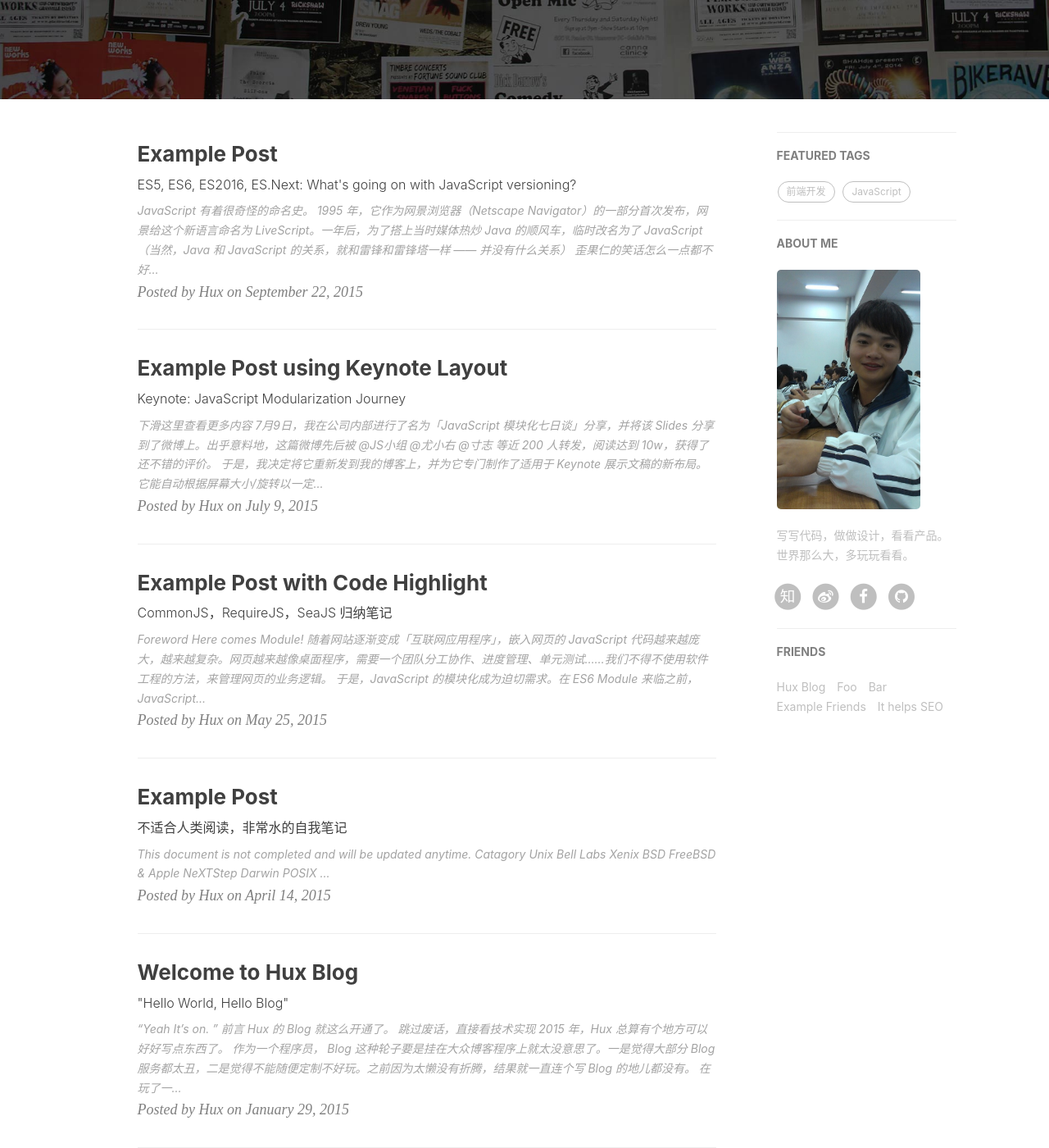
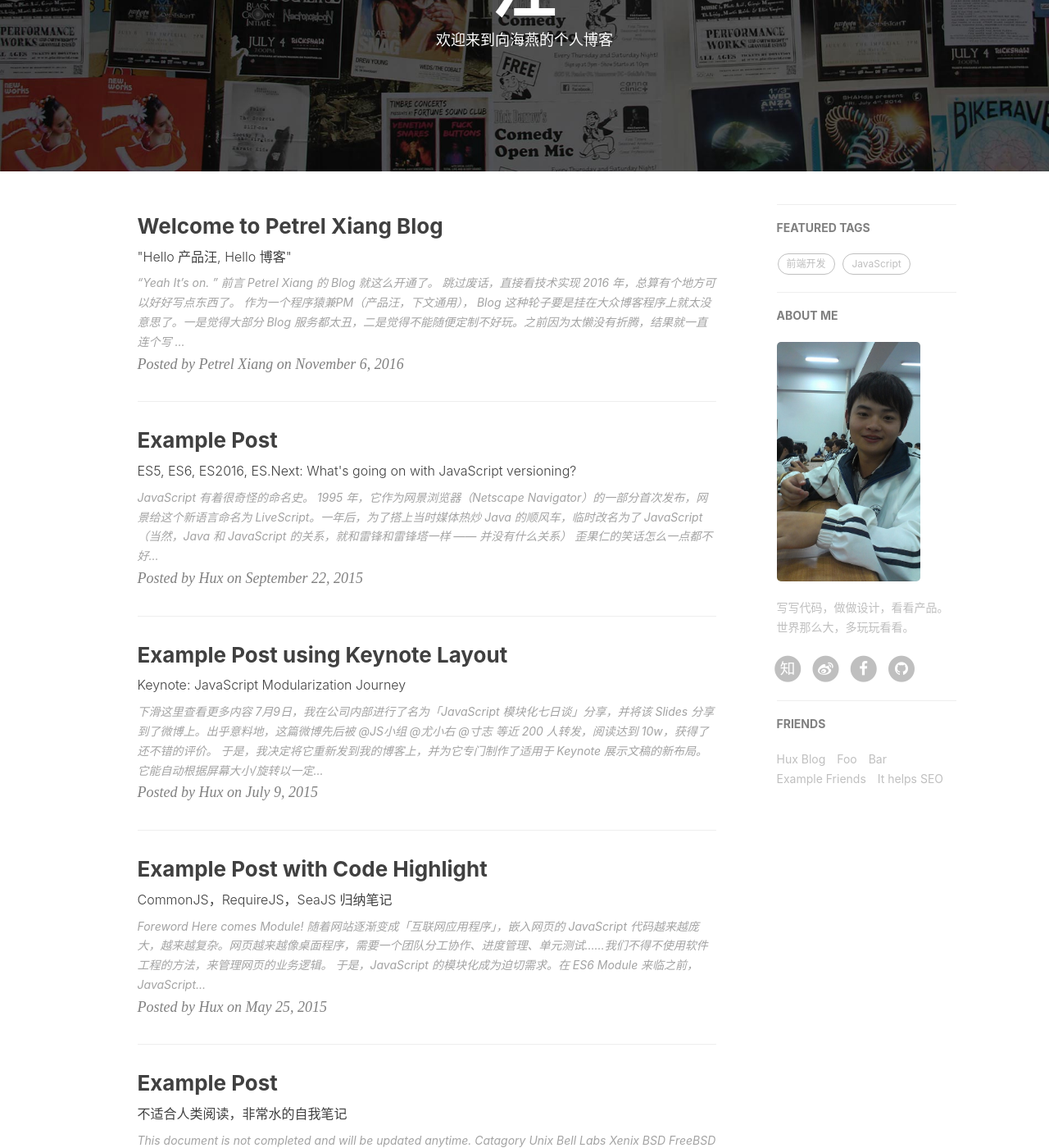
Before and after one commit to xianghaiyan/xianghaiyan.github.io, a Jekyll site: the page built from index.html, in a window 1280 px wide and 1400 px high, scrolled down 297 px. Shown: the whole window at 82% size. Built offline with Jekyll 4.4.1, drawn with Linux system fonts in a browser that asks for light colours; nearby versions of some CDN libraries; the list of posts is cut into pages by our own code; comment, search, counter and statistics services are not loaded; some of the changed lines change nothing that is shown; some of the changed text lies outside the part shown.

Commit message:
writer blogs
writer

```diff
--- a/_config.yml
+++ b/_config.yml
@@ -1,5 +1,5 @@
 # Site settings
-title: XiangHaiYan Blog
+title: 一只会写代码的产品汪
 SEOTitle: 向海燕的博客 | Xhy Blog
 header-img: img/home-bg.jpg
 email: xianghaiyan_it@163.com
--- a/_includes/footer.html
+++ b/_includes/footer.html
@@ -72,7 +72,7 @@
                 <p class="copyright text-muted">
                     Copyright &copy; {{ site.title }} {{ site.time | date: '%Y' }}
                     <br>
-                    Theme by <a href="http://www.58lhh.com">Petrel</a> |
+                    Theme by <a href="http://www.58lhh.com">Petrel Xiang</a> |
                     <iframe
                         style="margin-left: 2px; margin-bottom:-5px;"
                         frameborder="0" scrolling="0" width="91px" height="20px"
--- a/_posts/2014-01-29-hello-2015.markdown
+++ /dev/null
@@ -1,79 +0,0 @@
----
-layout:     post
-title:      "Welcome to Hux Blog"
-subtitle:   " \"Hello World, Hello Blog\""
-date:       2015-01-29 12:00:00
-author:     "Hux"
-header-img: "img/post-bg-2015.jpg"
-tags:
-    - 生活
----
-
-> “Yeah It's on. ”
-
-
-## 前言
-
-Hux 的 Blog 就这么开通了。
-
-[跳过废话，直接看技术实现 ](#build)
-
-
-
-2015 年，Hux 总算有个地方可以好好写点东西了。
-
-
-作为一个程序员， Blog 这种轮子要是挂在大众博客程序上就太没意思了。一是觉得大部分 Blog 服务都太丑，二是觉得不能随便定制不好玩。之前因为太懒没有折腾，结果就一直连个写 Blog 的地儿都没有。
-
-在玩了一段时间知乎之后，答题的快感又激起了我开博客的冲动。之前的[个人网站](http://huangxuan.me/portfolio)是作品集形式的（现在集成进来了），并不适合用来写博文，一不做二不休，花一天搞一个吧！
-
-
-<p id = "build"></p>
----
-
-## 正文
-
-接下来说说搭建这个博客的技术细节。
-
-正好之前就有关注过 [GitHub Pages](https://pages.github.com/) + [Jekyll](http://jekyllrb.com/) 快速 Building Blog 的技术方案，非常轻松时尚。
-
-其优点非常明显：
-
-* **Markdown** 带来的优雅写作体验
-* 非常熟悉的 Git workflow ，**Git Commit 即 Blog Post**
-* 利用 GitHub Pages 的域名和免费无限空间，不用自己折腾主机
-	* 如果需要自定义域名，也只需要简单改改 DNS 加个 CNAME 就好了
-* Jekyll 的自定制非常容易，基本就是个模版引擎
-
-
-本来觉得最大的缺点可能是 GitHub 在国内访问起来太慢，所以第二天一起床就到 GitCafe(Chinese GitHub Copy) 迁移了一个[镜像](http://huxpro.gitcafe.io)出来，结果还是巨慢。
-
-哥哥可是个前端好嘛！ 果断开 Chrome DevTool 查了下网络请求，原来是 **pending 在了 Google Fonts** 上，页面渲染一直被阻塞到请求超时为止，难怪这么慢。
-忍痛割爱，只好把 Web Fonts 去了（反正超时看到的也只能是 fallback ），果然一下就正常了，而且 GitHub 和 GitCafe 对比并没有感受到明显的速度差异，虽然 github 的 ping 值明显要高一些，达到了 300ms，于是用 DNSPOD 优化了一下速度。
-
-
-
----
-
-配置的过程中也没遇到什么坑，基本就是 Git 的流程，相当顺手
-
-大的 Jekyll 主题上直接 fork 了 Clean Blog（这个主题也相当有名，就不多赘述了。唯一的缺点大概就是没有标签支持，于是我给它补上了。）
-
-本地调试环境需要 `gem install jekyll`，结果 rubygem 的源居然被墙了……后来手动改成了我大淘宝的镜像源才成功
-
-Theme 的 CSS 是基于 Bootstrap 定制的，看得不爽的地方直接在 Less 里改就好了（平时更习惯 SCSS 些），**不过其实我一直觉得 Bootstrap 在移动端的体验做得相当一般，比我在淘宝参与的团队 CSS 框架差多了……**所以为了体验，也补了不少 CSS 进去
-
-最后就进入了耗时反而最长的**做图、写字**阶段，也算是进入了**写博客**的正轨，因为是类似 Hack Day 的方式去搭这个站的，所以折腾折腾着大半夜就过去了。
-
-第二天考虑中文字体的渲染，fork 了 [Type is Beautiful](http://www.typeisbeautiful.com/) 的 `font` CSS，调整了字号，适配了 Win 的渣渲染，中英文混排效果好多了。
-
-
-## 后记
-
-回顾这个博客的诞生，纯粹是出于个人兴趣。在知乎相关问题上回答并获得一定的 star 后，我决定把这个博客主题当作一个小小的开源项目来维护。
-
-在经历 v1.0 - v1.5 的蜕变后，这个博客主题愈发完整，不但增加了诸多 UI 层的优化（opinionated）；在代码层面，更加丰富的配置项也使得这个主题拥有了更好的灵活性与可拓展性。而作为一个开源项目，我也积极的为其完善文档与解决 issue。
-
-如果你恰好逛到了这里，希望你也能喜欢这个博客主题。
-
-—— Hux 后记于 2015.10
--- /dev/null
+++ b/_posts/2016-11-06-hello-2016.markdown
@@ -0,0 +1,51 @@
+---
+layout:     post
+title:      "Welcome to Petrel Xiang Blog"
+subtitle:   " \"Hello 产品汪, Hello 博客\""
+date:       2016-11-06 23:50:00
+author:     "Petrel Xiang"
+header-img: "img/post-bg-2015.jpg"
+tags:
+    - 博客生涯
+---
+
+> “Yeah It's on. ”
+
+
+## 前言
+
+Petrel Xiang 的 Blog 就这么开通了。
+
+[跳过废话，直接看技术实现 ](#build)
+
+
+
+2016 年，总算有个地方可以好好写点东西了。
+
+作为一个程序猿兼PM（产品汪，下文通用）， Blog 这种轮子要是挂在大众博客程序上就太没意思了。一是觉得大部分 Blog 服务都太丑，二是觉得不能随便定制不好玩。之前因为太懒没有折腾，结果就一直连个写 Blog 的地儿都没有。作为一个PM，不得不吐槽新浪博客，界面太老旧，而且广告比博客内容还多，在技术博客上卖各种女性用品，也是醉了。
+
+
+<p id = "build"></p>
+---
+
+
+## 正文
+
+接下来说说搭建这个博客的技术细节。
+
+正好之前就有关注过 [GitHub Pages](https://pages.github.com/) + [Jekyll](http://jekyllrb.com/) 快速 Building Blog 的技术方案，非常轻松时尚。也特别感谢github，以及Hux同学和[简书](http://http://www.jianshu.com/) 。这个博客是直接把Hux同学的博客模板扒下来，拾到拾到，就开始平凡之路了。
+
+关于相关的搭建步骤和各种坑，有时间我会在以后的博客中详细讲解。
+
+
+---
+
+
+## 后记
+
+回顾这个博客的诞生，纯粹是出于个人兴趣。如果你恰好逛到了这里，希望你也能喜欢这个博客。
+<img src="../img/my_weixin.ppg" width="350" height="350"/>
+
+<small class="img-hint">欢迎大家加微信好友交流</small>
+
+—— Petrel Xiang, 2016-11-07
```
Also changed, not shown: img/my_weixin.png (added).
